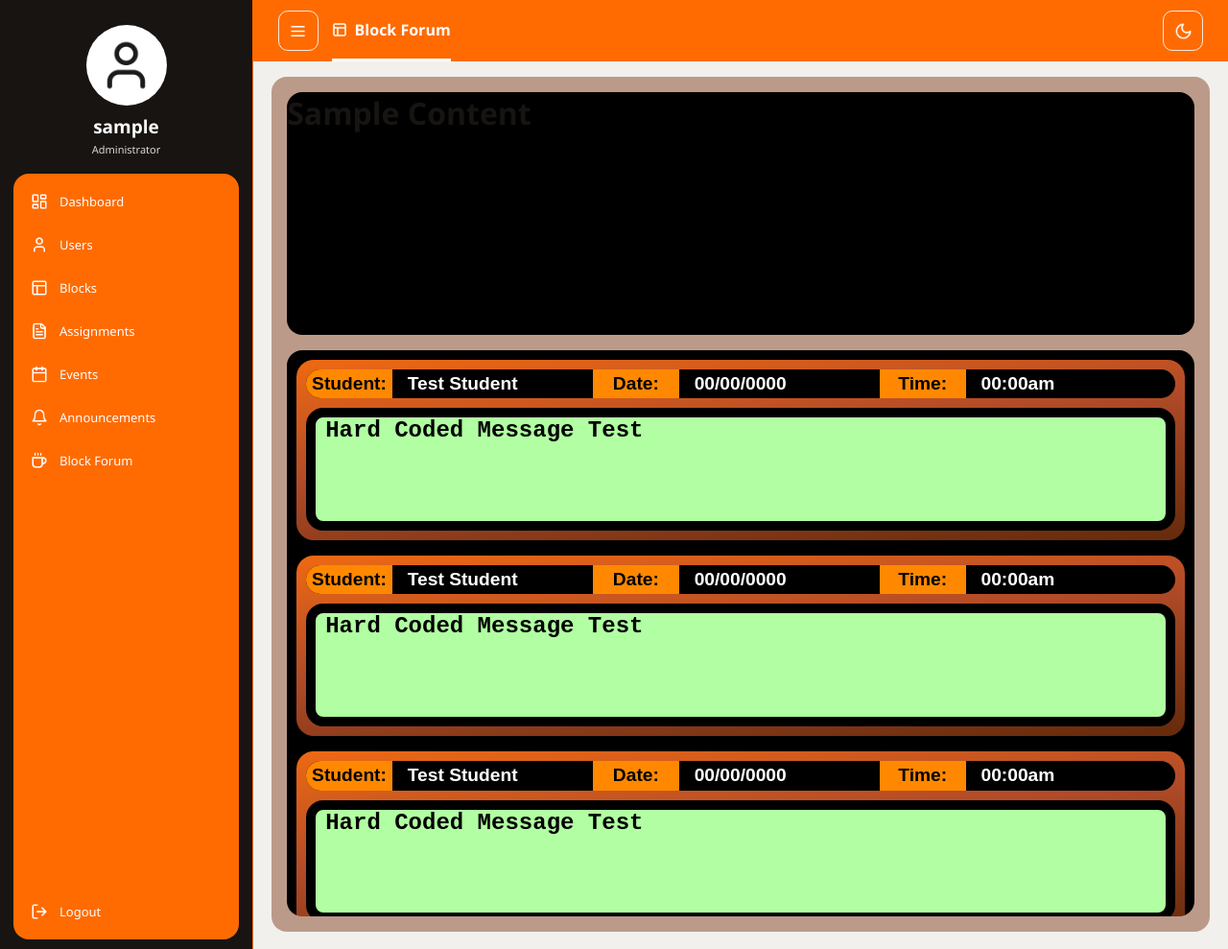
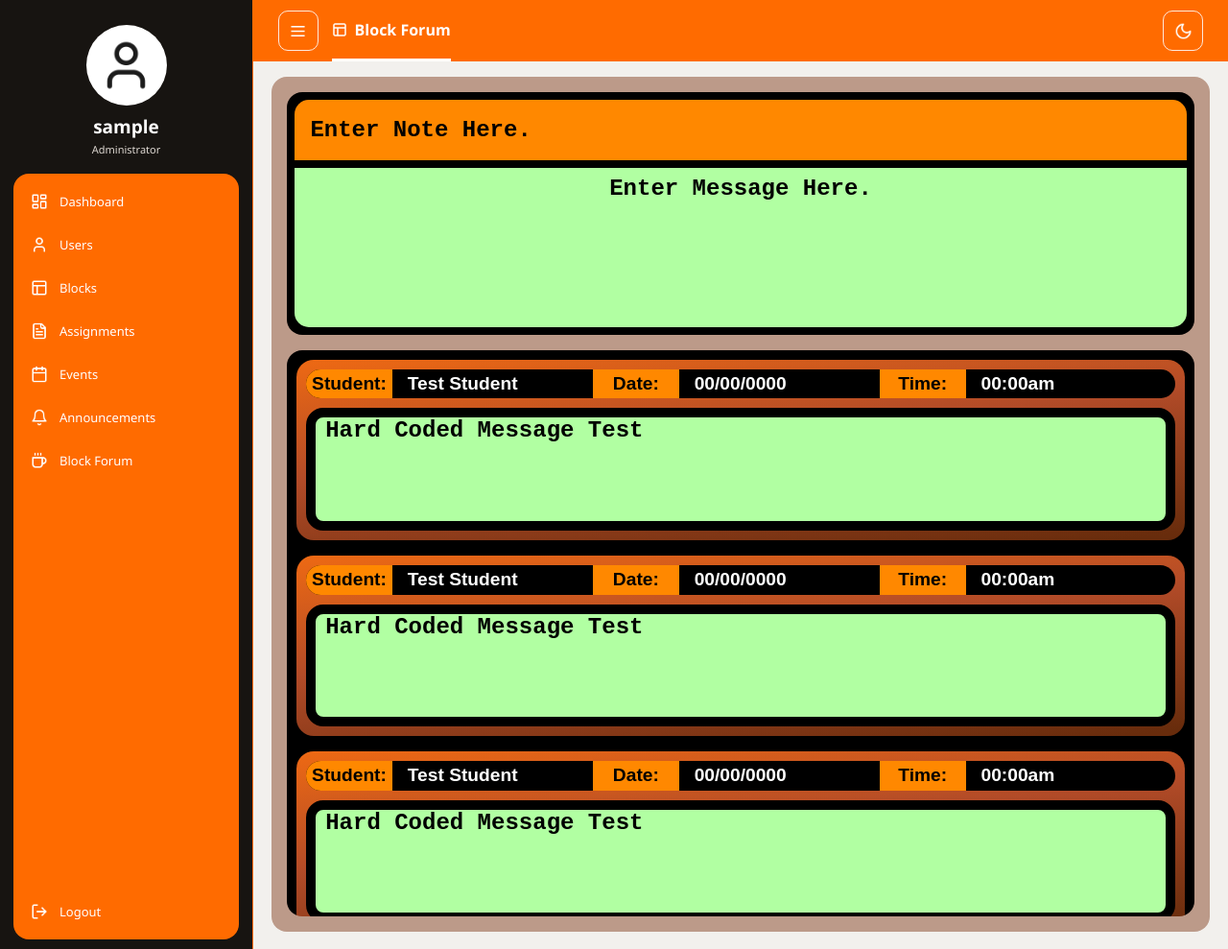
Before and after one commit to Dumakulem/ComfSci-The-Block-Management-System-for-BSCS-Students, a PHP site: page /pages/blockForum.php in a window 1280 px wide. Shown: the whole page at 96% size. Run offline with PHP 8.4, Linux system fonts and the light colour scheme; the visitor is signed in with stand-in values (Sample User, id 1); data that the repository does not hold is empty.

Commit message:
Initial Pager Styling

```diff
--- a/pages/blockForum.php
+++ b/pages/blockForum.php
@@ -43,16 +43,107 @@ layout scales with it and never overflows or needs scrolling.  Reference design:
   border-radius: 16px;
 }
 
+.parentPagerFrame{
+    width: 100%;
+    height: 100%;
+    padding: .2px;
+}
+
 .pagerFrame {
   /* Layout */
   display: flex;
   flex-direction: row;
   width: 100%;
   height: 30%;
-  align-items: flex-start;
-  background: #000;
+  align-items: center;
+  background: black;
   border-radius: 16px;
+  padding: .5rem;
 }
+
+.pager {
+  /* Layout */
+  display: flex;
+  align-self: center;
+  width: 100%;
+  height: 30%;
+  align-items: center;
+  background: #FF8800;
+  border-top-left-radius: 15px;
+  border-top-right-radius: 15px;
+  border-bottom: .5rem solid #000 ;
+}
+
+.pagerDisplay {
+  /* Layout */
+  display: flex;
+  flex-direction: column;
+  width: 100%;
+  height: 70%;
+  padding: .5rem;
+  align-items: center;
+  align-self: center;
+  background: #b1ffa2;
+  border-bottom-left-radius: 15px;
+  border-bottom-right-radius: 15px;
+}
+
+#NoteDisplay {
+   /* Layout */
+  font-family: 'Courier New', Courier, monospace;
+  font-style: monospace;
+  font-weight: bold;
+  color: #000;
+  font-size: 1.5rem;
+  text-align: left;
+  padding-left: 1rem;
+}
+
+#MessageDisplay {
+   /* Layout */
+  font-family: 'Courier New', Courier, monospace;
+  font-style: monospace;
+  font-weight: bold;
+  color: #000;
+  font-size: 1.5rem;
+  text-align: left;
+}
+/*
+.pagerButtons {
+
+  display: flex;
+  flex-direction: column;
+  width: 6%;
+  height: 100%;
+  margin: .5rem;
+  align-items: center;
+  align-self: center;
+}
+
+.pagerButtonSend {
+   display: flex;
+   align-self: center;
+   width: 100%;
+   height: 60%;
+   padding: .25rem;
+   margin: .25rem;
+   background: red;
+
+   border-radius: 16px;
+}
+
+.pagerButtonDummy {
+   display: flex;
+   align-self: center;
+   width: 100%;
+   height: 60%;
+   padding: .25rem;
+   margin: .25rem;
+   background: red;
+
+   border-radius: 16px;
+}
+*/
 
 
 .messageFrame {
@@ -202,7 +293,17 @@ Individual Styling, if Needed
     <!-- Pager -->
     <div class="pagerFrame">
         <!-- Contex -->
-        <h1>Sample Content</h1>
+
+       <div class="parentPagerFrame">
+        <div class="pager"><p id="NoteDisplay"> Enter Note Here.</p></div>
+        <div class="pagerDisplay"><p id="MessageDisplay">Enter Message Here.</p></div>
+       </div>
+
+        <div class="pagerButtons">
+            <div class="pagerButtonSend"></div>
+            <div class="pagerButtonDummy"></div>
+        </div>
+
     </div>
 
     <!-- Message Stack -->
```
